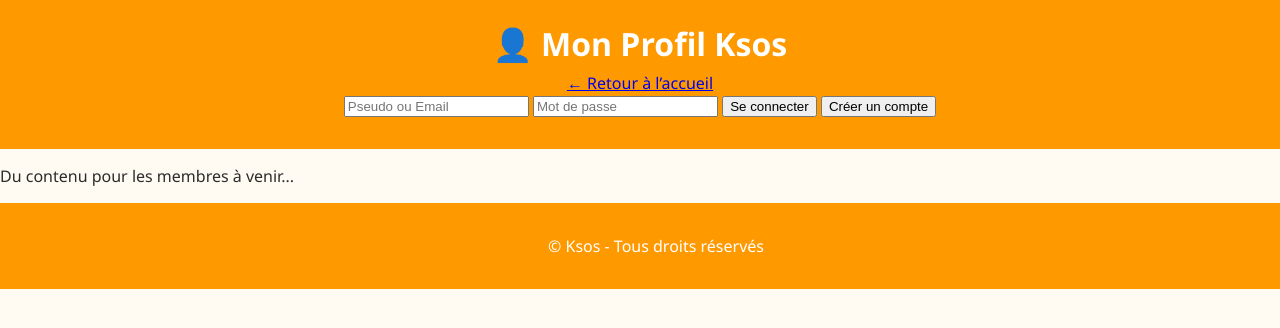
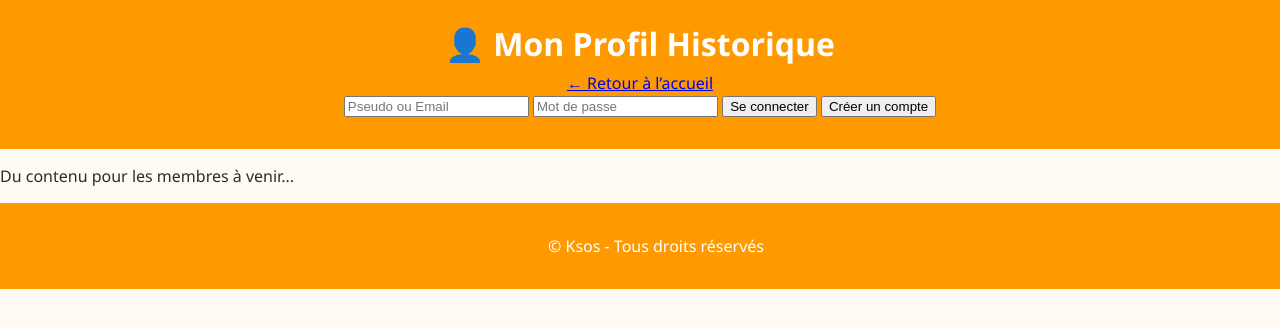
Before and after one commit to profvioletclub-source/histoires_d_histoire, a plain HTML site: page profil.html in a window 1280 px wide. Shown: the top 328 px of the page. Drawn offline with Linux system fonts and the light colour scheme; no server answers.

Commit message:
Update profile title and header text

```diff
--- a/profil.html
+++ b/profil.html
@@ -2,12 +2,12 @@
 <html lang="fr">
   <head>
     <meta charset="UTF-8">
-    <title>Mon Profil Ksos</title>
+    <title>Mon Profil Historique</title>
     <link rel="stylesheet" href="style.css">
   </head>
   <body>
     <header class="top-bar">
-      <h1>👤 Mon Profil Ksos</h1>
+      <h1>👤 Mon Profil Historique</h1>
       <a href="index.html">← Retour à l’accueil</a>
 
       <div id="auth-bar">
```
